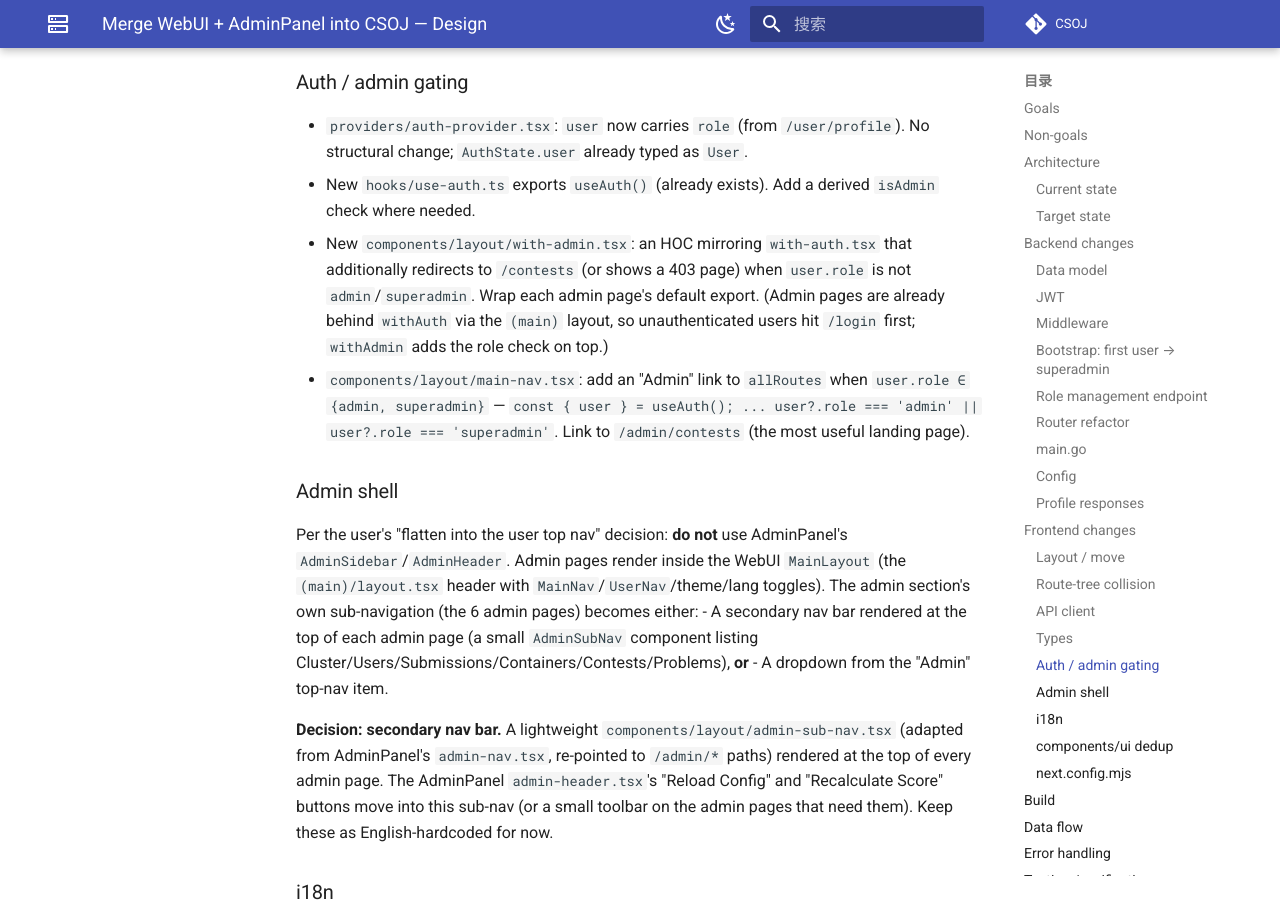
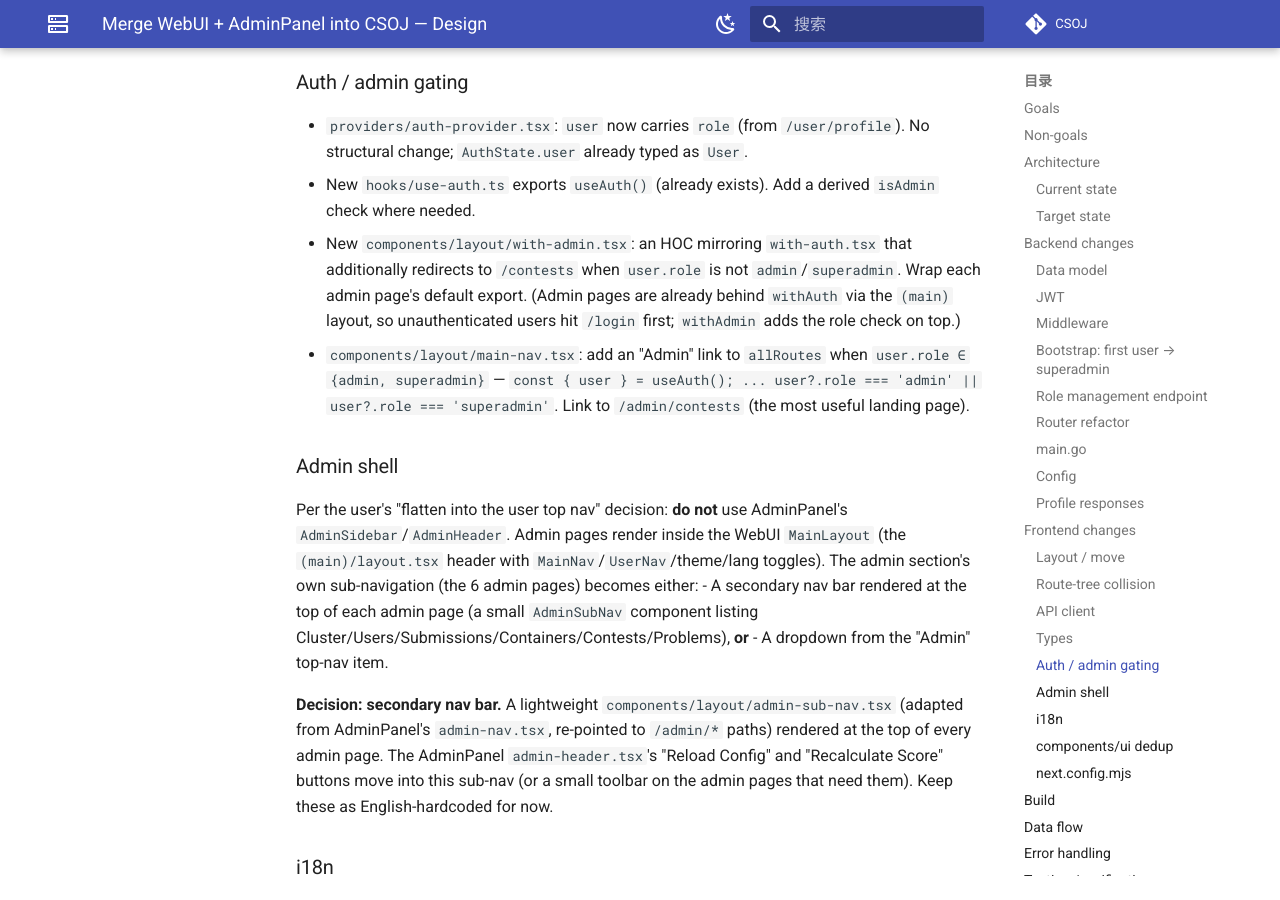
Before and after one commit to ZJUSCT/CSOJ, an MkDocs documentation site: the page built from docs/superpowers/specs/2026-07-05-merge-webui-admin-design.md, in a window 1280 px wide and 900 px high, scrolled down 7171 px. Built offline with MkDocs 1.6.1 and Material for MkDocs 9.7.7, drawn with Linux system fonts in a browser that asks for light colours; comment, search, counter and statistics services are not loaded.

Commit message:
docs: minor spec clarification on withAdmin redirect
Co-Authored-By: Claude <noreply@anthropic.com>

```diff
--- a/docs/superpowers/specs/2026-07-05-merge-webui-admin-design.md
+++ b/docs/superpowers/specs/2026-07-05-merge-webui-admin-design.md
@@ -216,7 +216,7 @@ So the admin "Contests" page is `/admin/contests`, distinct from the user `/cont
 
 - `providers/auth-provider.tsx`: `user` now carries `role` (from `/user/profile`). No structural change; `AuthState.user` already typed as `User`.
 - New `hooks/use-auth.ts` exports `useAuth()` (already exists). Add a derived `isAdmin` check where needed.
-- New `components/layout/with-admin.tsx`: an HOC mirroring `with-auth.tsx` that additionally redirects to `/contests` (or shows a 403 page) when `user.role` is not `admin`/`superadmin`. Wrap each admin page's default export. (Admin pages are already behind `withAuth` via the `(main)` layout, so unauthenticated users hit `/login` first; `withAdmin` adds the role check on top.)
+- New `components/layout/with-admin.tsx`: an HOC mirroring `with-auth.tsx` that additionally redirects to `/contests` when `user.role` is not `admin`/`superadmin`. Wrap each admin page's default export. (Admin pages are already behind `withAuth` via the `(main)` layout, so unauthenticated users hit `/login` first; `withAdmin` adds the role check on top.)
 - `components/layout/main-nav.tsx`: add an "Admin" link to `allRoutes` when `user.role ∈ {admin, superadmin}` — `const { user } = useAuth(); ... user?.role === 'admin' || user?.role === 'superadmin'`. Link to `/admin/contests` (the most useful landing page).
 
 ### Admin shell
```
